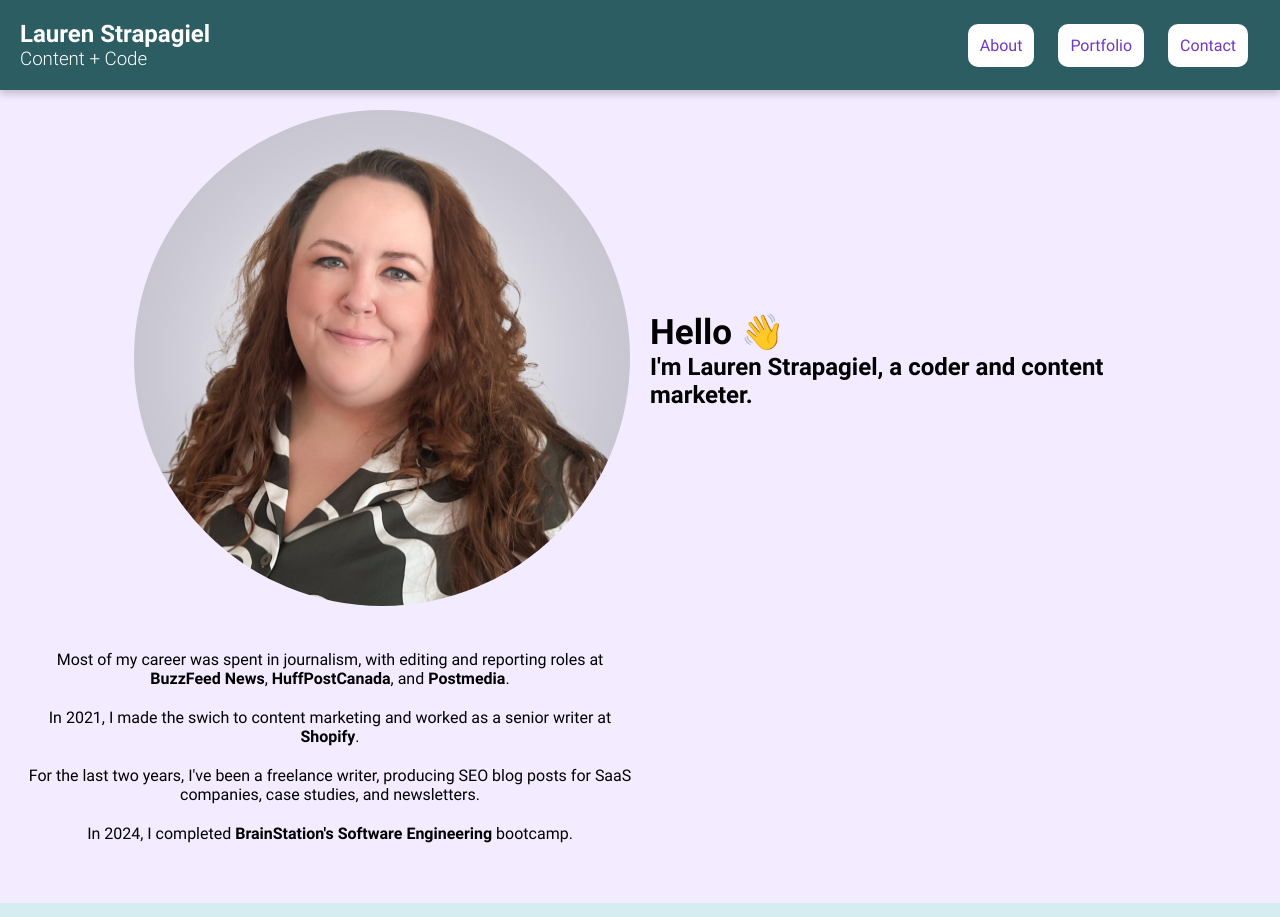
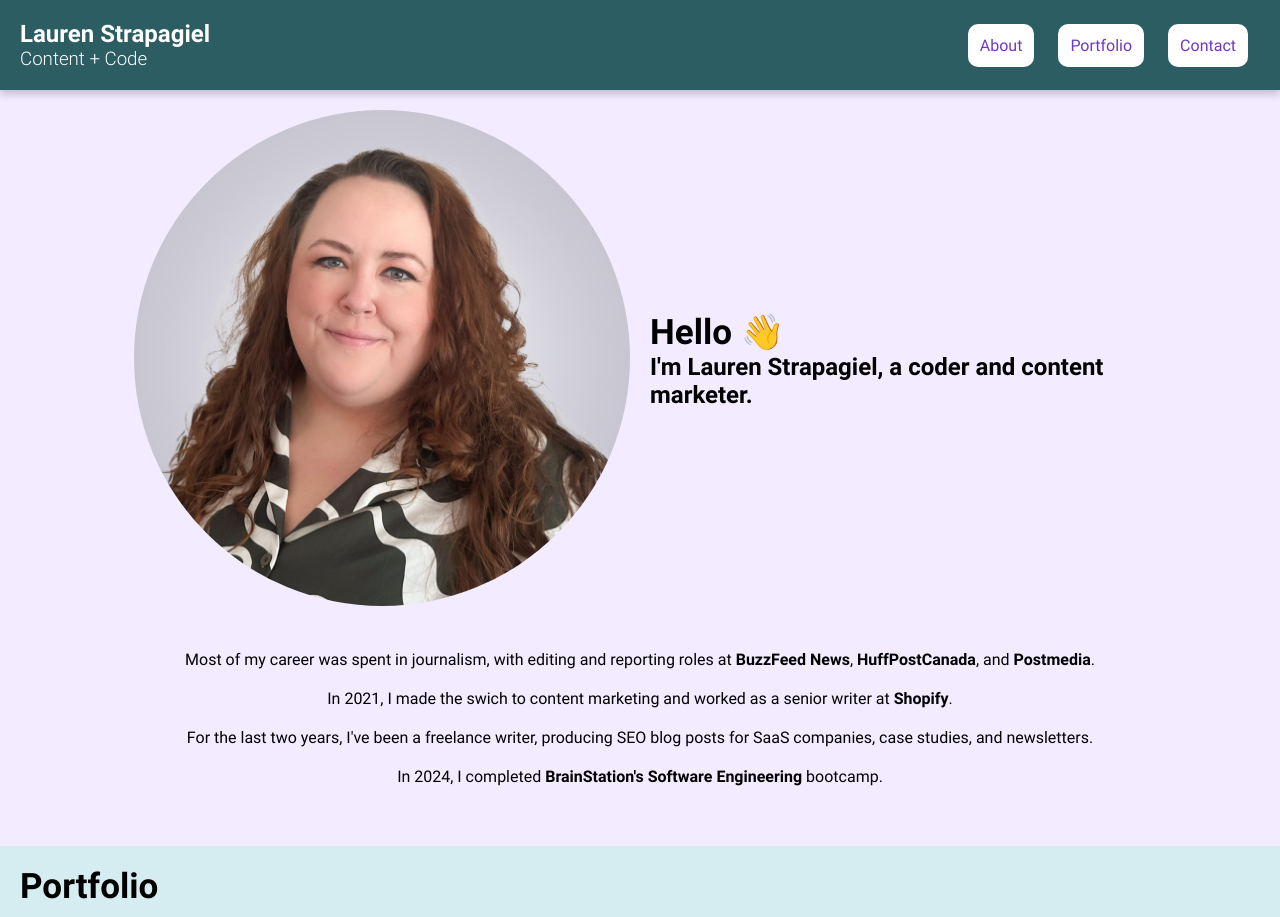
Before and after one commit to laurenstrapagiel/laurenstrapagiel.com, a React (Create React App) app: page / in a window 1280 px wide. Shown: the top 917 px of the page. Built offline with nearby package versions, Linux system fonts and the light colour scheme.

Commit message:
fixes alignment

```diff
--- a/src/components/about/about.scss
+++ b/src/components/about/about.scss
@@ -33,10 +33,11 @@
 
     @include tablet {
       text-align: center;
+
     }
 
     @include desktop {
-      width: 50%;
+          text-align: center;
     }
   }
 }
```
